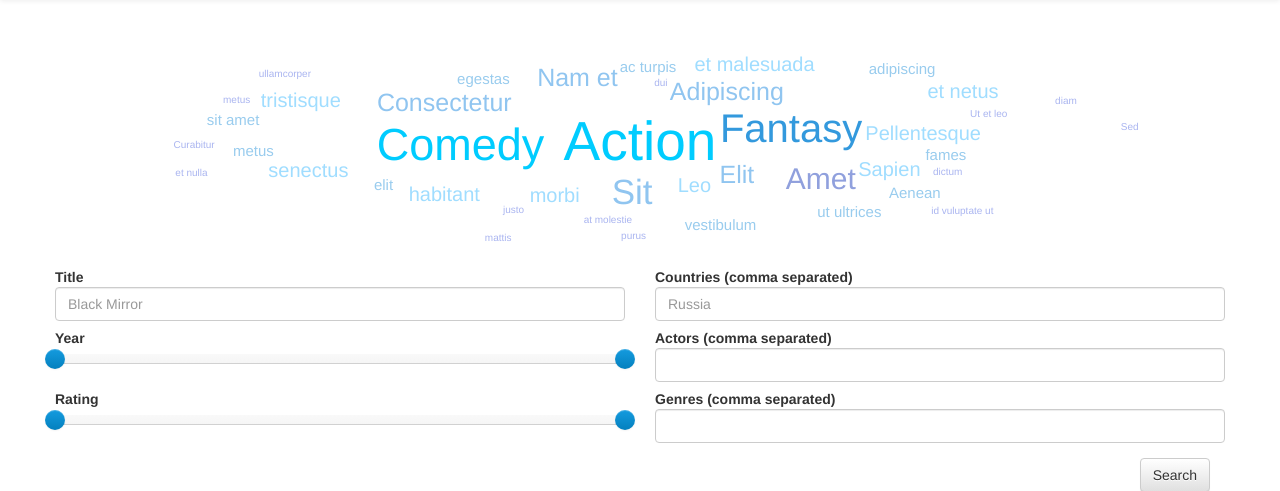
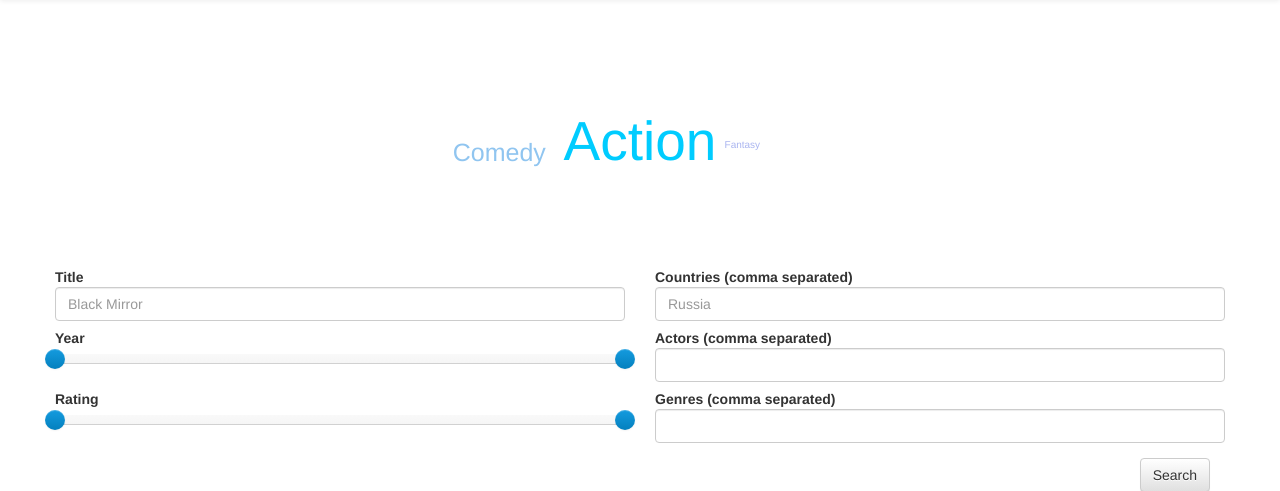
Before and after one commit to alex2304/DMD-Serials-System, a Flask app: template app/serials/templates/serials.html in a window 1280 px wide. Shown: the part 51-542 px from the top of the page. Run offline with Flask 2, Linux system fonts and the light colour scheme; the template is opened without the code that fills it: most values are stand-ins (such as "Sample title", 1, 10 or a date in 2020); some libraries are stand-ins or nearby versions.

Commit message:
now genres cloud on main page are filled by dictonary

```diff
--- a/app/serials/routes.py
+++ b/app/serials/routes.py
@@ -27,7 +27,8 @@ def filter_serials():
 @serials.route('/')
 def index():
     serials_info = SerialsRepository.get_all_serials()
-    return render_template('serials.html', serials_info=serials_info)
+    genres = dict(Action=13, Comdey=12, Fantasy=11)
+    return render_template('serials.html', serials_info=serials_info,  genres=genres)
 
 
 @serials.route('serials/')
--- a/app/serials/templates/serials.html
+++ b/app/serials/templates/serials.html
@@ -13,48 +13,9 @@
 
     <script type="text/javascript">
         var basic_words = [
-            {text: "Action", weight: 13},
-            {text: "Comedy", weight: 10.5},
-            {text: "Fantasy", weight: 9.4},
-            {text: "Sit", weight: 8},
-            {text: "Amet", weight: 6.2},
-            {text: "Consectetur", weight: 5},
-            {text: "Adipiscing", weight: 5},
-            {text: "Elit", weight: 5},
-            {text: "Nam et", weight: 5},
-            {text: "Leo", weight: 4},
-            {text: "Sapien", weight: 4},
-            {text: "Pellentesque", weight: 3},
-            {text: "habitant", weight: 3},
-            {text: "morbi", weight: 3},
-            {text: "tristisque", weight: 3},
-            {text: "senectus", weight: 3},
-            {text: "et netus", weight: 3},
-            {text: "et malesuada", weight: 3},
-            {text: "fames", weight: 2},
-            {text: "ac turpis", weight: 2},
-            {text: "egestas", weight: 2},
-            {text: "Aenean", weight: 2},
-            {text: "vestibulum", weight: 2},
-            {text: "elit", weight: 2},
-            {text: "sit amet", weight: 2},
-            {text: "metus", weight: 2},
-            {text: "adipiscing", weight: 2},
-            {text: "ut ultrices", weight: 2},
-            {text: "justo", weight: 1},
-            {text: "dictum", weight: 1},
-            {text: "Ut et leo", weight: 1},
-            {text: "metus", weight: 1},
-            {text: "at molestie", weight: 1},
-            {text: "purus", weight: 1},
-            {text: "Curabitur", weight: 1},
-            {text: "diam", weight: 1},
-            {text: "dui", weight: 1},
-            {text: "ullamcorper", weight: 1},
-            {text: "id vuluptate ut", weight: 1},
-            {text: "mattis", weight: 1},
-            {text: "et nulla", weight: 1},
-            {text: "Sed", weight: 1}
+            {% for key, value in genres.items() %}
+                {text: "{{ key }}", weight: {{ value }}},
+            {% endfor %}
         ];
 
         var linked_words = $.extend(true, [], basic_words);
```
